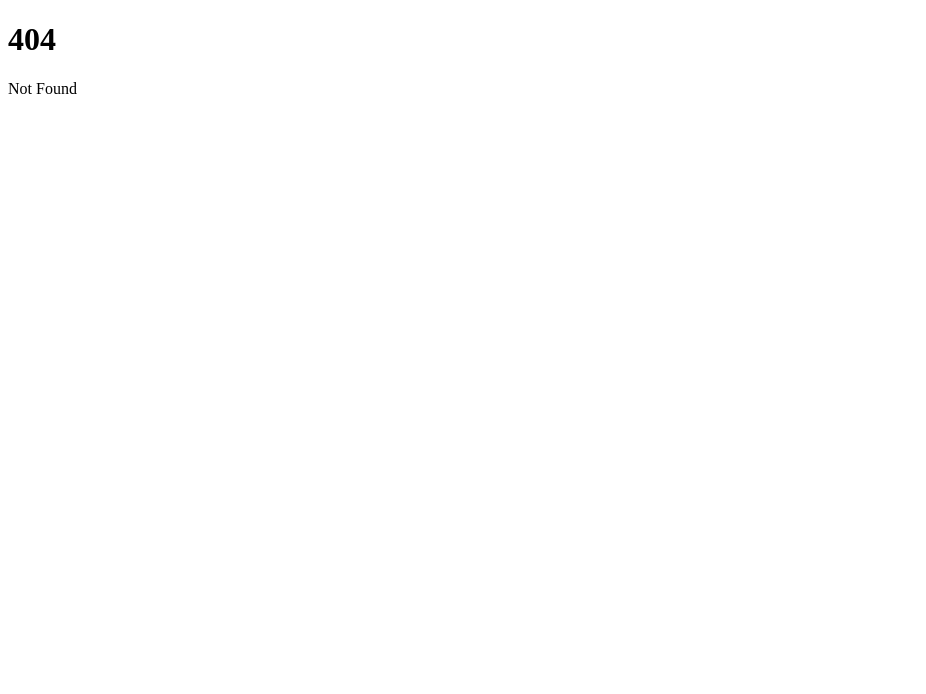
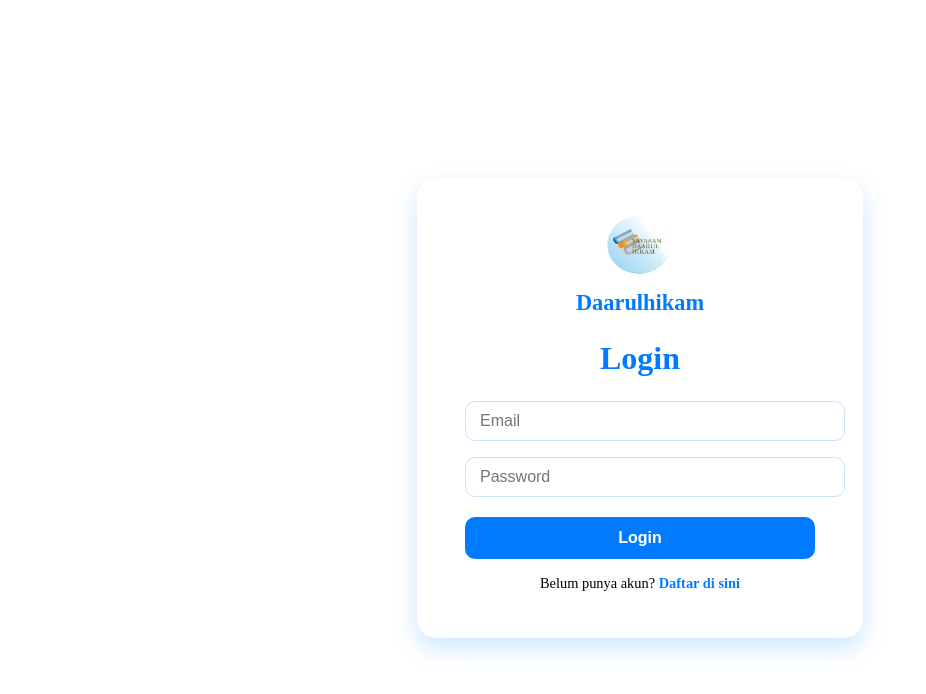
Before and after one commit to farhan8883-max/svelte2, a SvelteKit app: page /Qris in a window 1280 px wide. Before the commit this address had no page. Shown: the top 694 px of the page, without its empty margins (0-926 px from the left). Built offline with nearby package versions, Linux system fonts and the light colour scheme; no server answers.

Commit message:
Create +page.svelte

```diff
--- /dev/null
+++ b/src/routes/Qris/+page.svelte
@@ -0,0 +1,275 @@
+<script lang="ts">
+  import { supabase } from "$lib/supabaseClient";
+  import { goto } from "$app/navigation";
+  import { onMount } from "svelte";
+  import { Html5Qrcode } from "html5-qrcode";
+
+  // Login state
+  let email = "";
+  let password = "";
+  let message = "";
+  let user: any = null;
+
+  // Pembayaran state
+  let totalHarga = 50000; // contoh harga awal
+  let diskon = 0;
+  let transaksiMessage = "";
+  let showScanner = false;
+  let scanner: Html5Qrcode | null = null;
+  let scannerId = "reader";
+
+  // Fungsi login
+  async function login() {
+    if (!email || !password) {
+      message = "Email dan password wajib diisi";
+      return;
+    }
+
+    const password_hash = btoa(password);
+
+    const { data, error } = await supabase
+      .from("users")
+      .select("*")
+      .eq("email", email)
+      .eq("password_hash", password_hash)
+      .single();
+
+    if (error || !data) {
+      message = "Email atau password salah";
+      return;
+    }
+
+    message = "Login berhasil!";
+    localStorage.setItem("user", JSON.stringify(data));
+    user = data;
+  }
+
+  // Fungsi mulai scan barcode
+  async function startScanner() {
+    showScanner = true;
+    scanner = new Html5Qrcode(scannerId);
+    try {
+      await scanner.start(
+        { facingMode: "environment" },
+        { fps: 10, qrbox: 250 },
+        (decodedText) => {
+          handleScan(decodedText);
+          stopScanner();
+        },
+        (err) => console.log("scan error", err)
+      );
+    } catch (err) {
+      transaksiMessage = "Gagal mengakses kamera: " + err;
+    }
+  }
+
+  async function stopScanner() {
+    if (scanner) {
+      await scanner.stop();
+      showScanner = false;
+    }
+  }
+
+  // Fungsi handle hasil scan
+  function handleScan(code: string) {
+    if (code.startsWith("DISKON:")) {
+      const nilai = parseInt(code.split(":")[1]);
+      if (!isNaN(nilai)) {
+        diskon = nilai;
+        totalHarga -= nilai;
+        if (totalHarga < 0) totalHarga = 0;
+        transaksiMessage = `Diskon Rp${nilai} berhasil digunakan!`;
+      } else {
+        transaksiMessage = "Kode diskon tidak valid.";
+      }
+    } else {
+      transaksiMessage = `Barcode terbaca: ${code}`;
+    }
+  }
+
+  // Simpan transaksi ke Supabase
+  async function bayar() {
+    if (!user) {
+      transaksiMessage = "Anda harus login dulu.";
+      return;
+    }
+
+    const { error } = await supabase.from("transactions").insert([
+      {
+        user_id: user.id,
+        total: totalHarga,
+        diskon: diskon,
+        created_at: new Date(),
+      },
+    ]);
+
+    if (error) {
+      transaksiMessage = "Gagal simpan transaksi: " + error.message;
+    } else {
+      transaksiMessage = "Transaksi berhasil disimpan!";
+    }
+  }
+</script>
+
+{#if !user}
+  <!-- FORM LOGIN -->
+  <div class="wrapper">
+    <div class="login-container">
+      <div class="brand">
+        <img src="/logo.png" alt="Logo" class="logo" />
+        <span class="company-name">Daarulhikam</span>
+      </div>
+
+      <div class="login-box">
+        <h1>Login</h1>
+        <input type="email" placeholder="Email" bind:value={email} />
+        <input type="password" placeholder="Password" bind:value={password} />
+        <button on:click={login}>Login</button>
+        <p class="message">{message}</p>
+        <p class="register">
+          Belum punya akun? <a href="/register">Daftar di sini</a>
+        </p>
+      </div>
+    </div>
+  </div>
+{:else}
+  <!-- HALAMAN PEMBAYARAN -->
+  <div class="payment">
+    <h2>Total Bayar: Rp{totalHarga}</h2>
+    <p>Diskon: Rp{diskon}</p>
+
+    {#if !showScanner}
+      <button on:click={startScanner}>Scan Barcode</button>
+    {:else}
+      <div id={scannerId} class="scanner"></div>
+      <button on:click={stopScanner}>Stop Kamera</button>
+    {/if}
+
+    <button on:click={bayar}>Bayar</button>
+    <p>{transaksiMessage}</p>
+  </div>
+{/if}
+
+<style>
+  body {
+    margin: 0;
+    font-family: "Poppins", sans-serif;
+    background: linear-gradient(135deg, #cce7ff, #e6f4ff);
+    display: flex;
+    justify-content: center;
+    align-items: center;
+    height: 100vh;
+  }
+
+  .login-container {
+    background: #ffffff;
+    padding: 2rem 3rem;
+    border-radius: 20px;
+    box-shadow: 0 10px 25px rgba(0, 123, 255, 0.2);
+    width: 350px;
+    text-align: center;
+    animation: fadeIn 0.7s ease;
+  }
+
+  .brand {
+    display: flex;
+    flex-direction: column;
+    align-items: center;
+    margin-bottom: 1.5rem;
+  }
+
+  .brand .logo {
+    width: 70px;
+    height: 70px;
+    margin-bottom: 10px;
+  }
+
+  .brand .company-name {
+    font-size: 1.4rem;
+    font-weight: bold;
+    color: #007bff;
+  }
+
+  h1 {
+    color: #007bff;
+    margin-bottom: 1rem;
+  }
+
+  input {
+    width: 100%;
+    padding: 10px 14px;
+    margin: 8px 0;
+    border: 1px solid #cce0ff;
+    border-radius: 10px;
+    font-size: 1rem;
+    outline: none;
+    transition: all 0.3s ease;
+  }
+
+  input:focus {
+    border-color: #007bff;
+    box-shadow: 0 0 8px rgba(0, 123, 255, 0.3);
+  }
+
+  button {
+    width: 100%;
+    padding: 12px;
+    margin-top: 12px;
+    border: none;
+    border-radius: 10px;
+    background: #007bff;
+    color: white;
+    font-size: 1rem;
+    font-weight: bold;
+    cursor: pointer;
+    transition: background 0.3s ease, transform 0.2s ease;
+  }
+
+  button:hover {
+    background: #0056b3;
+    transform: scale(1.02);
+  }
+
+  .message {
+    margin-top: 10px;
+    color: red;
+    font-size: 0.9rem;
+  }
+
+  .register {
+    margin-top: 1rem;
+    font-size: 0.9rem;
+  }
+
+  .register a {
+    color: #007bff;
+    text-decoration: none;
+    font-weight: bold;
+  }
+
+  .register a:hover {
+    text-decoration: underline;
+  }
+
+  .wrapper {
+    display: flex;
+    justify-content: center;
+    align-items: center;
+    height: 100vh;
+  }
+
+  .payment {
+    text-align: center;
+    padding: 2rem;
+    background: #fff;
+    border-radius: 20px;
+    width: 350px;
+    box-shadow: 0 10px 25px rgba(0, 123, 255, 0.2);
+  }
+
+  .scanner {
+    width: 100%;
+    max-width: 300px;
+    margin: 1rem auto;
+  }
+</style>
```
